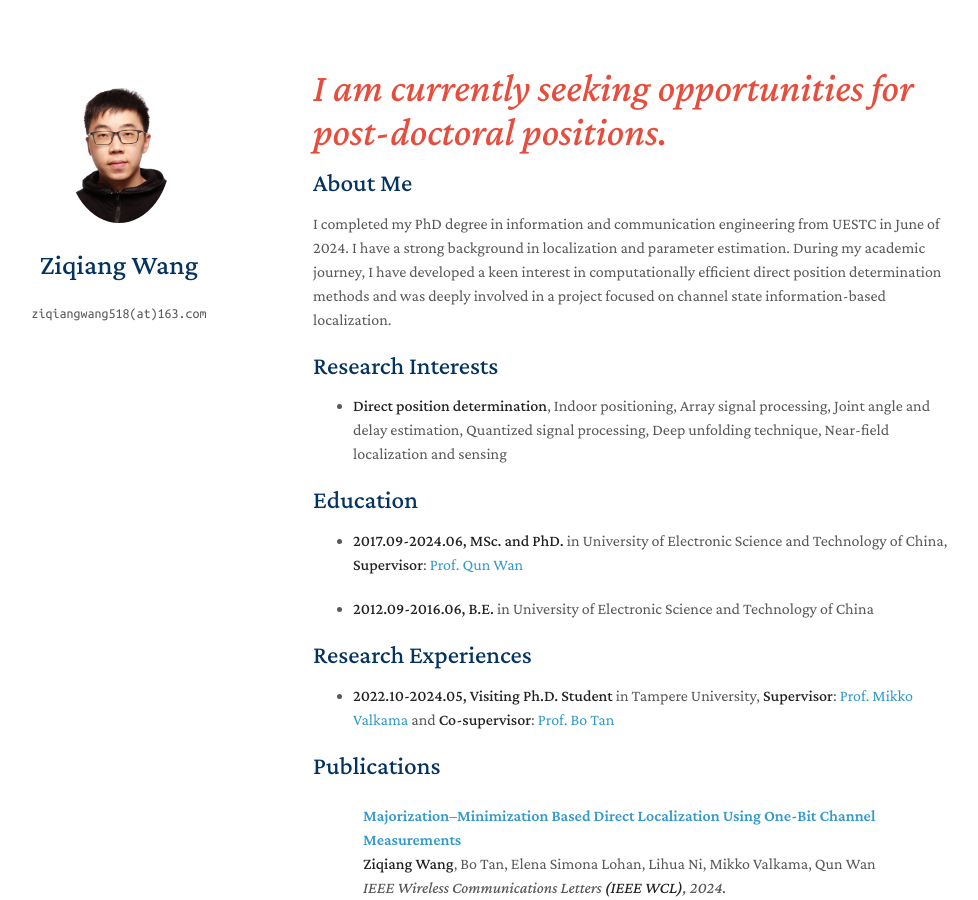
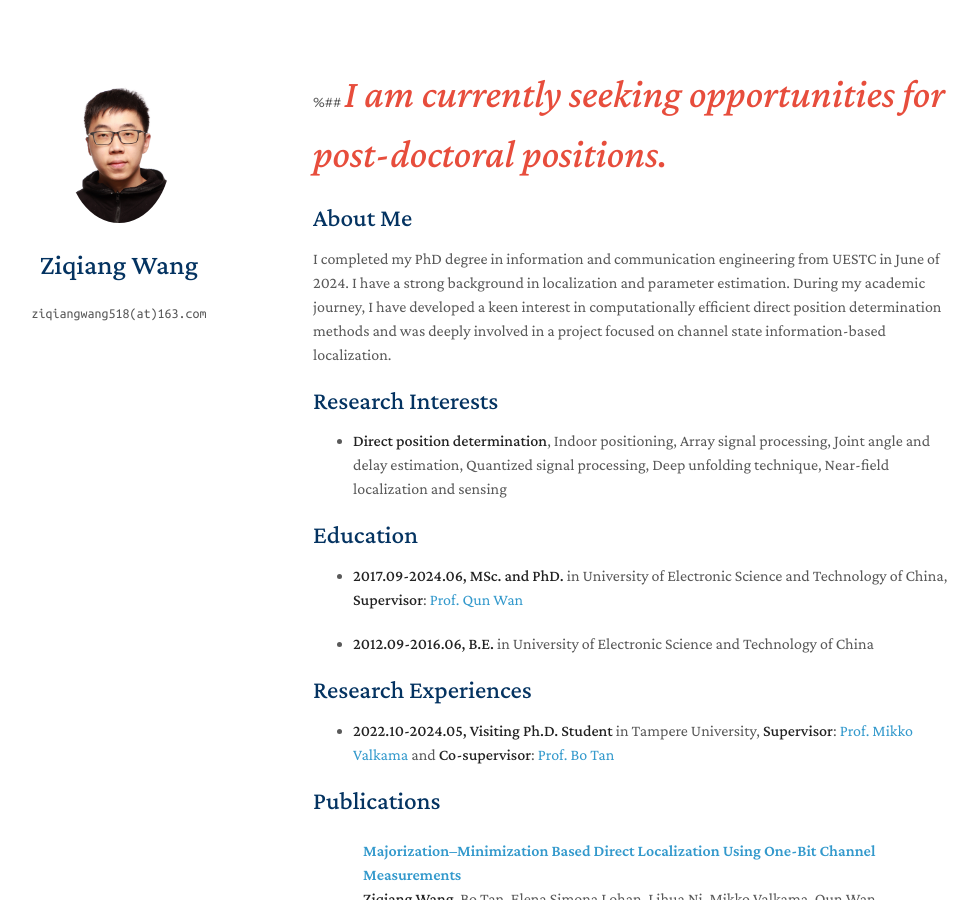
Before and after one commit to ZQiang-Wang/ZQiang-Wang.github.io, a Jekyll site: the page built from index.md, in a window 1280 px wide and 900 px high. Shown: the whole window, without its empty margins (157-1135 px from the left). Built offline with Jekyll 4.4.1, drawn with Linux system fonts in a browser that asks for light colours; a style sheet for code colours, icons or effects is not loaded; our own code applies the rules of GitHub Pages for plain Markdown files.

Commit message:
Update index.md

```diff
--- a/index.md
+++ b/index.md
@@ -2,7 +2,7 @@
 layout: homepage
 ---
 
-## <i style="color:#e74d3c; font-size: 40px;">I am currently seeking opportunities for post-doctoral positions.</i>
+%## <i style="color:#e74d3c; font-size: 40px;">I am currently seeking opportunities for post-doctoral positions.</i>
 
 
 ## About Me
```
